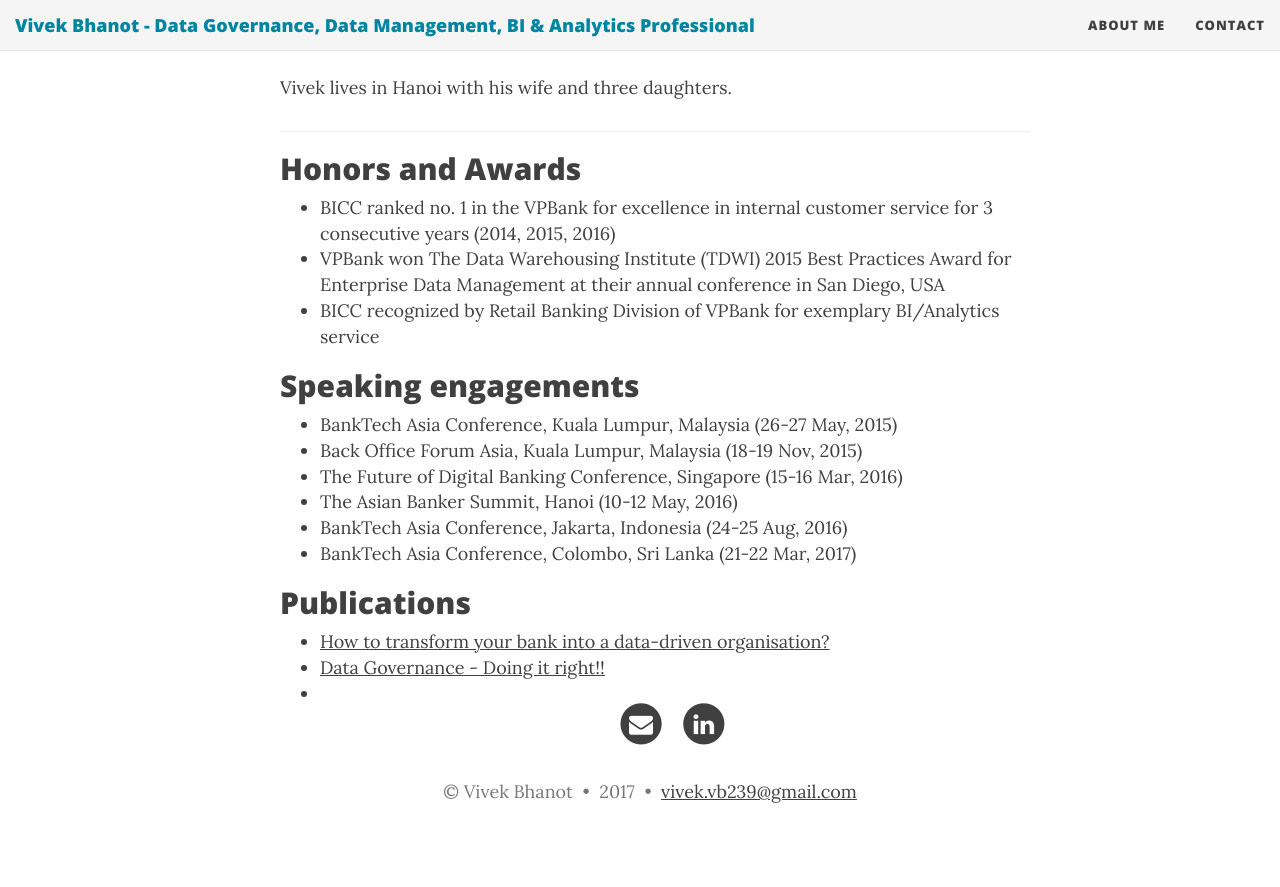
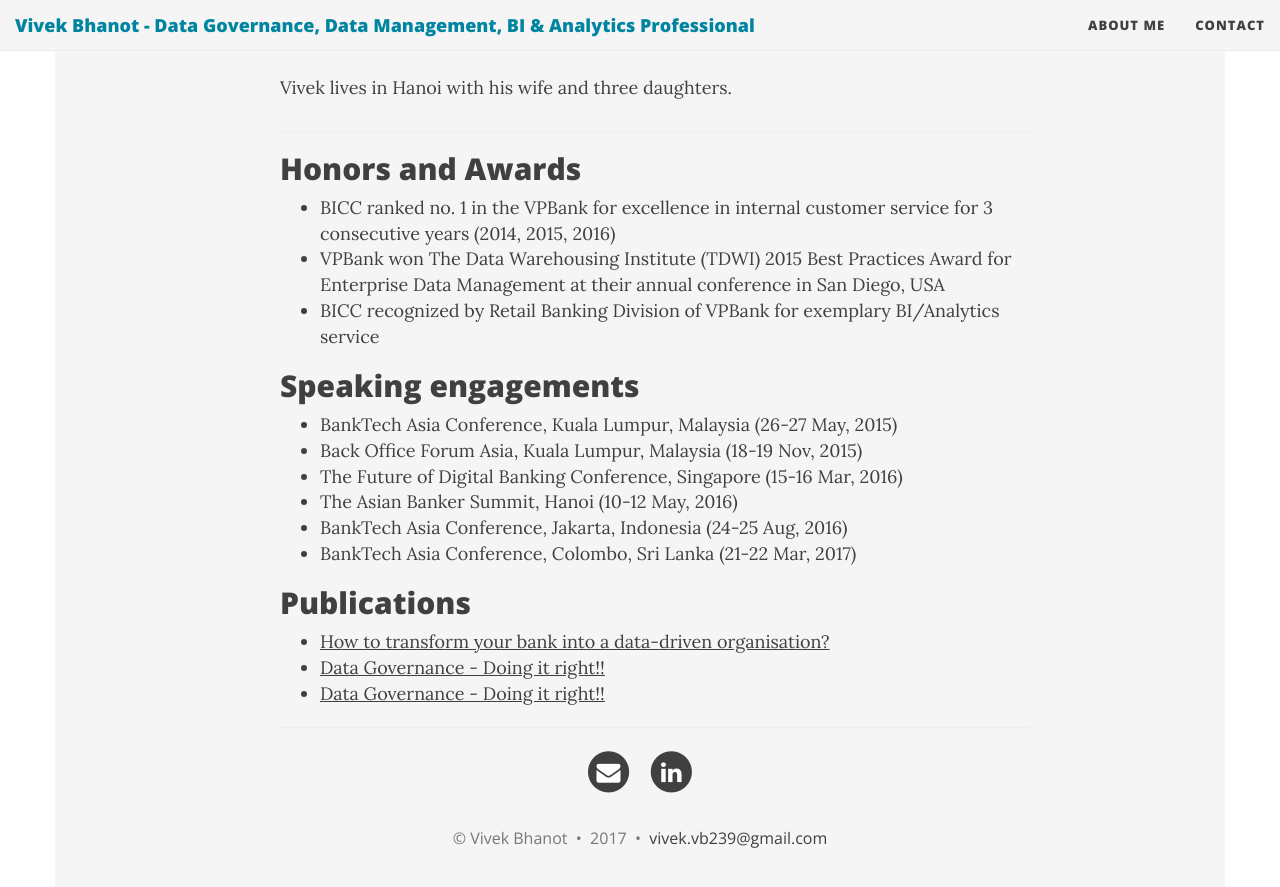
Before and after one commit to vivekbhanot/vivekbhanot.github.io, a Jekyll site: the page built from index.html, in a window 1280 px wide and 900 px high, scrolled down 1644 px. Shown: the top 887 px of the window. Built offline with Jekyll 4.4.1, drawn with Linux system fonts in a browser that asks for light colours; nearby versions of some CDN libraries; the list of posts is cut into pages by our own code; before the commit the page ends 2489 px from its top, so only the background shows below that.

Commit message:
Update index.html

```diff
--- a/index.html
+++ b/index.html
@@ -82,7 +82,7 @@
 <ul>
   <li><a href="https://www.henrystewartpublications.com/jdb/v1?lipi=urn%3Ali%3Apage%3Ad_flagship3_profile_view_base%3BjDs%2BWSHaSQq%2FqxKDuy0OUA%3D%3D">How to transform your bank into a data-driven organisation?</a></li>
   <li><a href="https://www.linkedin.com/pulse/data-governance-doing-right-vivek-bhanot">Data Governance - Doing it right!!</a></li>
-  <li><a href="https://www.linkedin.com/pulse/data-driven-organization-looking-beyond-technology-vivek-bhanot”>Data-driven organization: Looking beyond technology!</a></li>
+  <li><a href="https://www.linkedin.com/pulse/data-governance-doing-right-vivek-bhanot">Data Governance - Doing it right!!</a></li>
 </ul>
 
 <hr>
```
